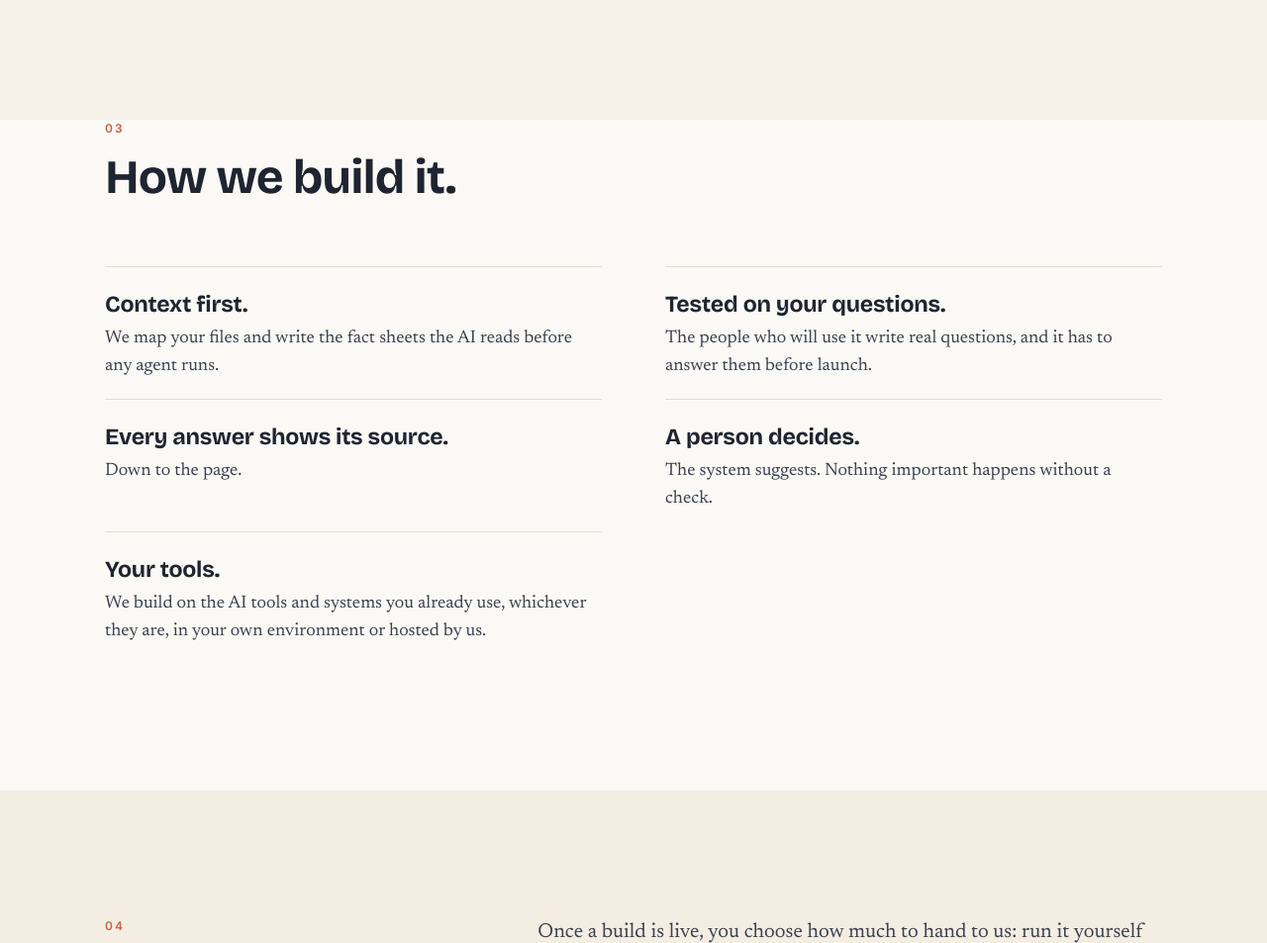
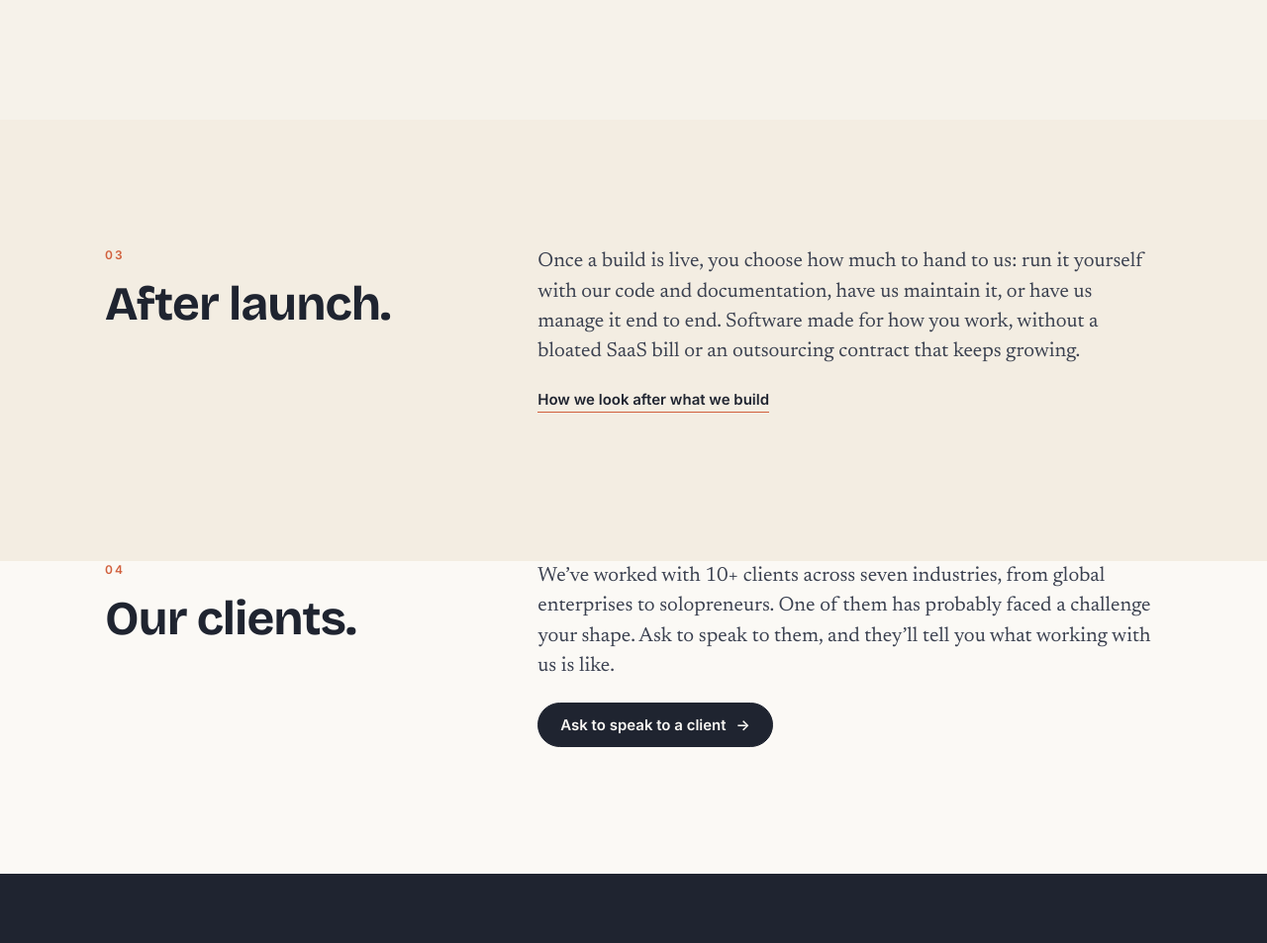
Before and after one commit to dbdb168/buildfirst, a plain HTML site: page index.html in a window 1280 px wide. Shown: the part 3940-4893 px from the top of the page at 99% size. Drawn offline with Linux system fonts and the light colour scheme.

Commit message:
Remove How we build it from the home page
Dave found it repeated How a build works. Renumbered the sections after it.

Co-Authored-By: Claude Opus 5.5 <noreply@anthropic.com>

```diff
--- a/index.html
+++ b/index.html
@@ -131,26 +131,10 @@
   </div>
 </section>
 
-<section class="section">
-  <div class="wrap">
-    <div class="section-head">
-      <div><span class="num">03</span><h2>How we build it.</h2></div>
-    </div>
-
-    <div class="principles">
-      <div class="principle"><h3>Context first.</h3><p>We map your files and write the fact sheets the AI reads before any agent runs.</p></div>
-      <div class="principle"><h3>Tested on your questions.</h3><p>The people who will use it write real questions, and it has to answer them before launch.</p></div>
-      <div class="principle"><h3>Every answer shows its source.</h3><p>Down to the page.</p></div>
-      <div class="principle"><h3>A person decides.</h3><p>The system suggests. Nothing important happens without a check.</p></div>
-      <div class="principle"><h3>Your tools.</h3><p>We build on the AI tools and systems you already use, whichever they are, in your own environment or hosted by us.</p></div>
-    </div>
-  </div>
-</section>
-
 <section class="section cover">
   <div class="wrap">
     <div class="two-col">
-      <div><span class="num">04</span><h2>After launch.</h2></div>
+      <div><span class="num">03</span><h2>After launch.</h2></div>
       <div class="prose">
         <p class="lede">Once a build is live, you choose how much to hand to us: run it yourself with our code and documentation, have us maintain it, or have us manage it end to end. Software made for how you work, without a bloated SaaS bill or an outsourcing contract that keeps growing.</p>
         <p><a class="textlink" href="/looking-after">How we look after what we build</a></p>
@@ -163,7 +147,7 @@
 <section class="section">
   <div class="wrap">
     <div class="two-col">
-      <div><span class="num">05</span><h2>Our clients.</h2></div>
+      <div><span class="num">04</span><h2>Our clients.</h2></div>
       <div class="prose">
         <p class="lede">We’ve worked with 10+ clients across seven industries, from global enterprises to solopreneurs. One of them has probably faced a challenge your shape. Ask to speak to them, and they’ll tell you what working with us is like.</p>
         <div class="actions"><a class="button" href="mailto:david@thisisluminary.co?subject=I%E2%80%99d%20like%20to%20speak%20to%20a%20client">Ask to speak to a client <span class="arrow">→</span></a></div>
```
Also changed, not shown: site-src/pages/00-home.mjs (+2 -11 lines).
